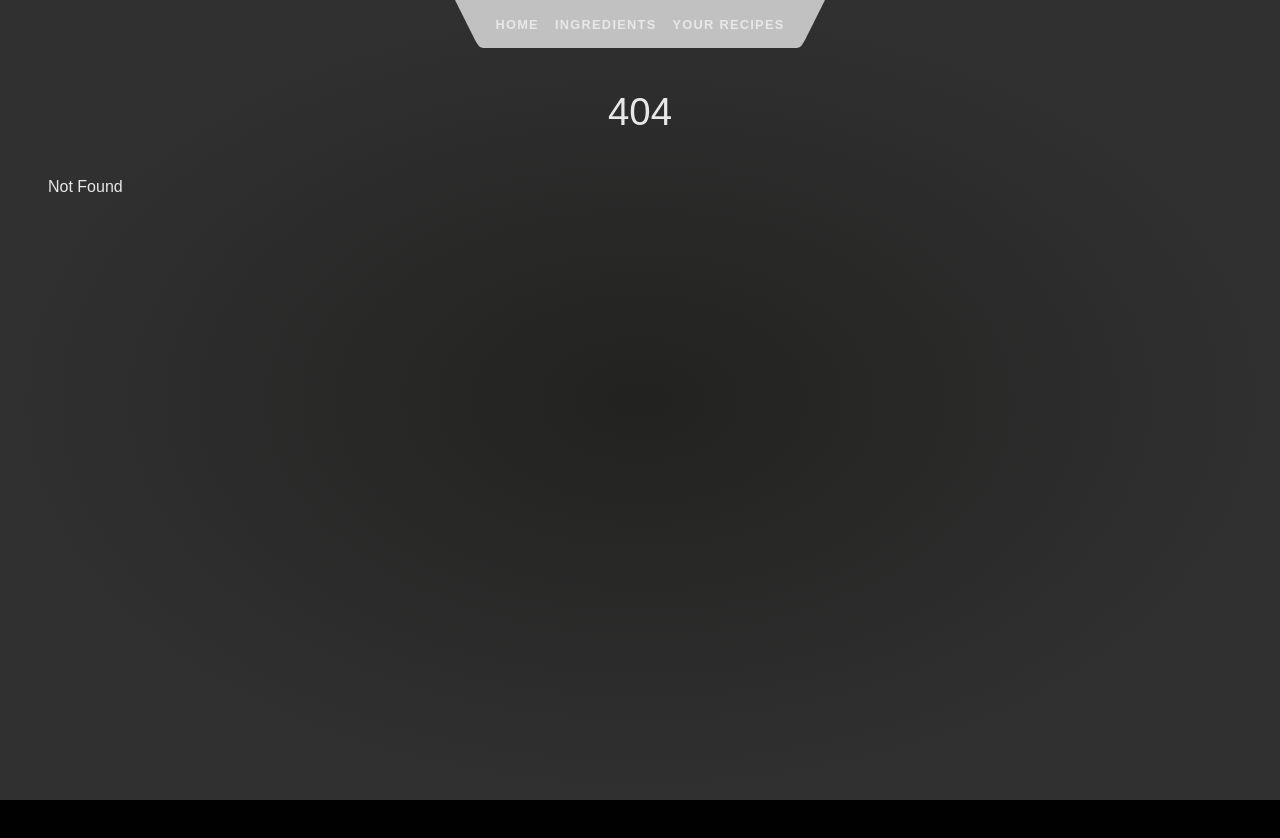
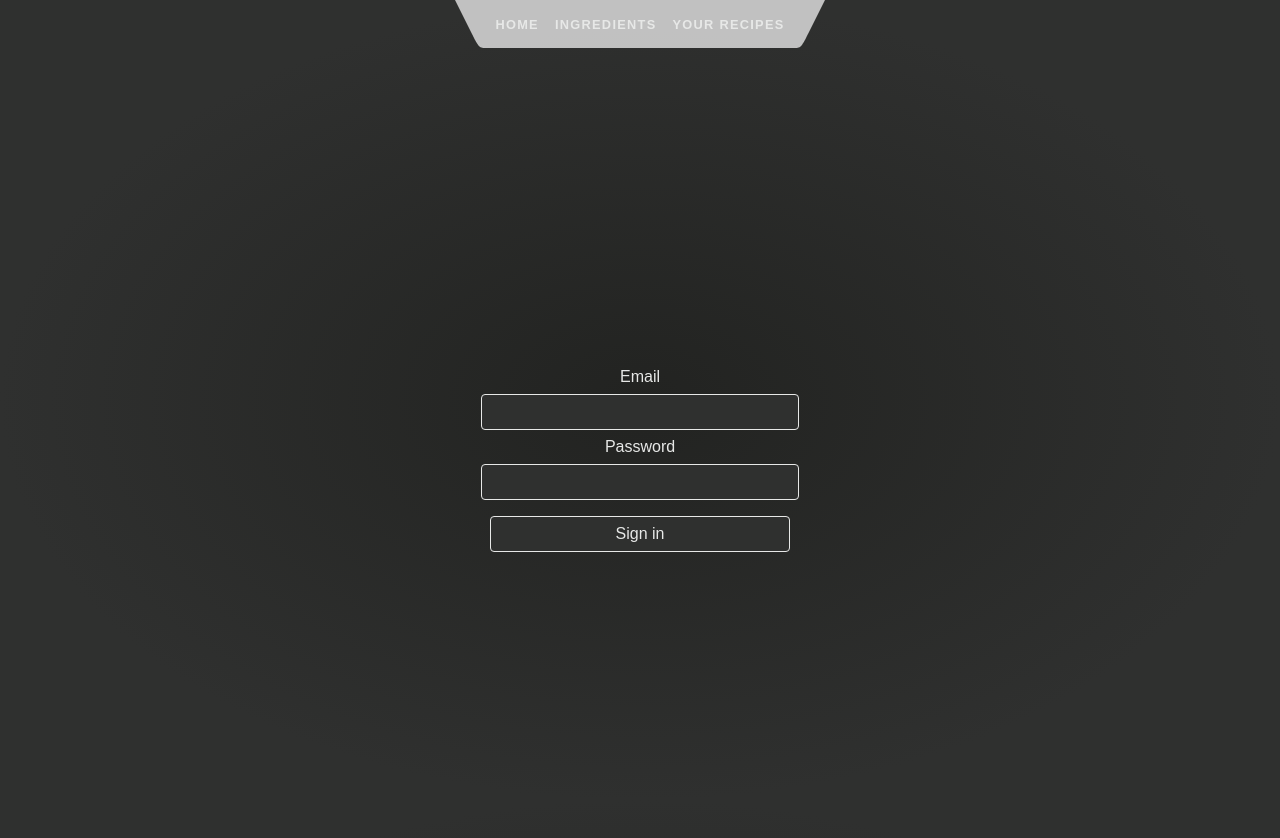
Before and after one commit to m-mcardle/ChefGPT, a SvelteKit app in the folder client/: page /signin in a window 1280 px wide. Before the commit this address had no page. Shown: the top 838 px of the page. Before the commit the page ends 800 px from the top, so only its background shows below. Built offline with nearby package versions, Linux system fonts and the light colour scheme; no server answers.

Commit message:
Add basic Playwright tests

```diff
--- a/client/package.json
+++ b/client/package.json
@@ -16,12 +16,13 @@
     "@fontsource/fira-mono": "^4.5.10",
     "@iconify/svelte": "^3.1.0",
     "@neoconfetti/svelte": "^1.0.0",
-		"@playwright/test": "^1.28.1",
+    "@playwright/test": "^1.32.1",
     "@sveltejs/adapter-auto": "^2.0.0",
     "@sveltejs/kit": "^1.5.0",
     "@types/cookie": "^0.5.1",
     "@typescript-eslint/eslint-plugin": "^5.45.0",
     "@typescript-eslint/parser": "^5.45.0",
+    "dotenv": "^16.0.3",
     "eslint": "^8.28.0",
     "eslint-config-prettier": "^8.5.0",
     "eslint-plugin-svelte3": "^4.0.0",
@@ -37,5 +38,8 @@
     "vite": "^4.2.0",
     "vitest": "^0.25.3"
   },
+  "engines": {
+    "node": ">=16"
+  },
   "type": "module"
 }
--- /dev/null
+++ b/client/src/routes/signin/+page.svelte
@@ -0,0 +1,76 @@
+<script>
+  import { onAuthStateChanged, signInWithEmailAndPassword, signOut } from 'firebase/auth'
+  import { auth } from '$lib/firebase'
+
+  let email = ''
+  let password = ''
+
+  let user = auth.currentUser;
+  onAuthStateChanged(auth, (newUser) => {
+    console.log('User state changed:', newUser)
+    user = newUser;
+  });
+
+  async function signIn() {
+    try {
+      await signInWithEmailAndPassword(auth, email, password);
+      window.location.replace('/');
+    } catch (e) {
+      console.error(e);
+    }
+  }
+
+  async function logOut() {
+    try {
+      await signOut(auth);
+    } catch (e) {
+      console.error(e);
+    }
+  }
+</script>
+
+  <div class="container">
+    {#if user}
+      <div class="user-info">
+        <h1>Welcome back {user.displayName}!</h1>
+        <p>You are signed in with {user.email}</p>
+        <button on:click={logOut}>Sign out</button>
+      </div>
+    {:else}
+      <form on:submit|preventDefault={signIn}>
+        <label for="email">Email</label>
+        <input id="email" type="email" bind:value={email} />
+        <label for="password">Password</label>
+        <input id="password" type="password" bind:value={password} />
+        <button type="submit">Sign in</button>
+      </form>
+    {/if}
+  </div>
+<style>
+  .container {
+    display: flex;
+    justify-content: center;
+    align-items: center;
+    height: 100vh;
+  }
+
+  .user-info {
+    display: flex;
+    flex-direction: column;
+    align-items: center;
+  }
+
+  form {
+    display: flex;
+    flex-direction: column;
+    align-items: center;
+  }
+
+  input {
+    width: 300px;
+  }
+
+  button {
+    width: 300px;
+  }
+</style>
```
Also changed, not shown: client/playwright.config.ts (+27 -1 lines), client/tests/test.ts (+142 -3 lines), 2 other files (tests, documents, lock files or other folders). Lines whose indentation alone changed are shown as unchanged.
